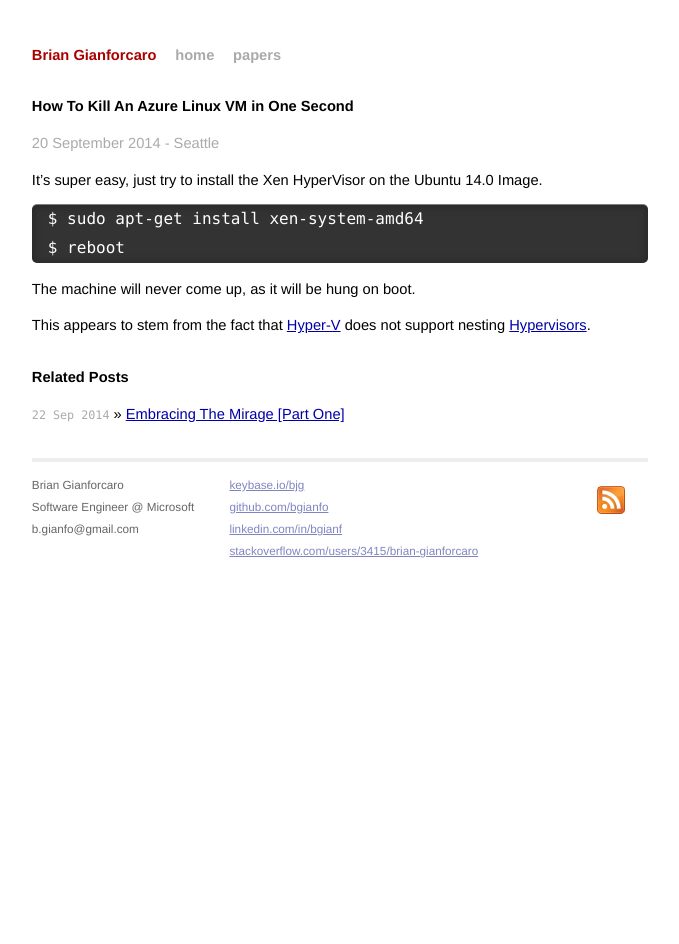
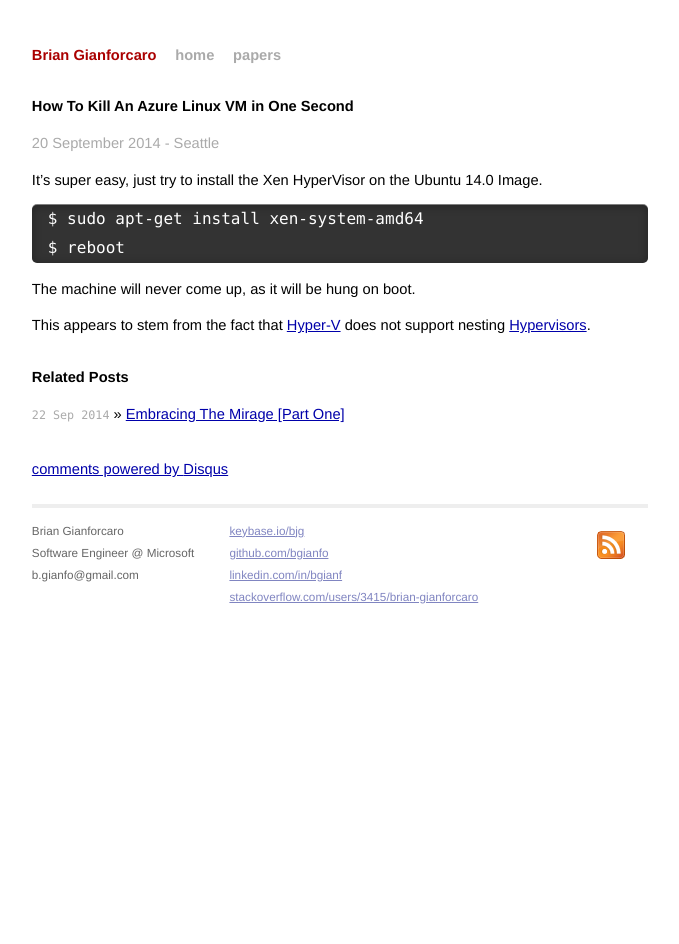
Before and after one commit to bgianfo/bgianfo.github.io, a Jekyll site: the page built from _posts/2014-09-20-how-to-kill-an-azure-linux-vm.md, in a window 1280 px wide. Shown: the whole page, without its empty margins (300-979 px from the left). Built offline with Jekyll 4.4.1, drawn with Linux system fonts in a browser that asks for light colours; Markdown is read by kramdown in place of the engine named in the settings; comment, search, counter and statistics services are not loaded; some of the changed lines change nothing that is shown.

Commit message:
Add disqus support

```diff
--- a/_layouts/post.html
+++ b/_layouts/post.html
@@ -13,3 +13,18 @@
     {% endfor %}
   </ul>
 </div>
+
+<div id="disqus_thread"></div>
+<script type="text/javascript">
+/* * * CONFIGURATION VARIABLES: EDIT BEFORE PASTING INTO YOUR WEBPAGE * * */
+var disqus_shortname = 'bjgio'; // required: replace example with your forum shortname
+
+/* * * DON'T EDIT BELOW THIS LINE * * */
+(function() {
+    var dsq = document.createElement('script'); dsq.type = 'text/javascript'; dsq.async = true;
+    dsq.src = '//' + disqus_shortname + '.disqus.com/embed.js';
+    (document.getElementsByTagName('head')[0] || document.getElementsByTagName('body')[0]).appendChild(dsq);
+})();
+</script>
+<noscript>Please enable JavaScript to view the <a href="http://disqus.com/?ref_noscript">comments powered by Disqus.</a></noscript>
+<a href="http://disqus.com" class="dsq-brlink">comments powered by <span class="logo-disqus">Disqus</span></a>
```
